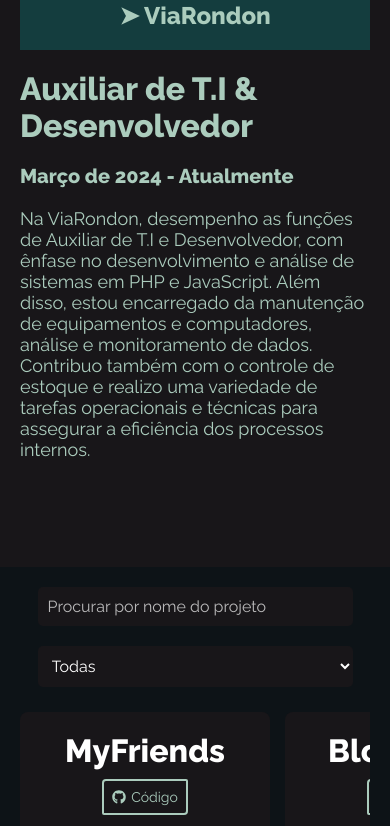
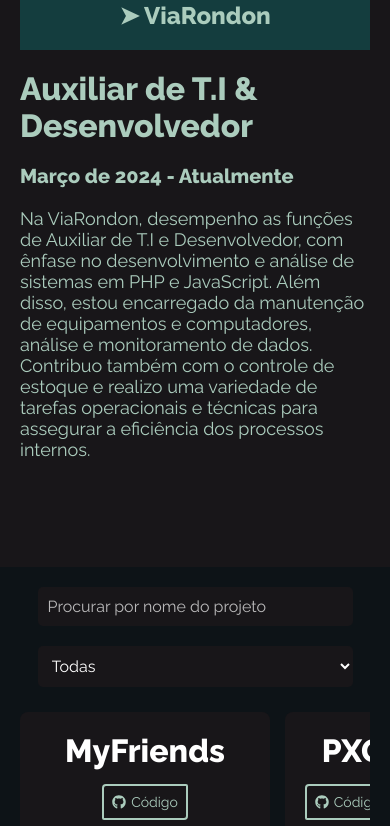
Before and after one commit to oPedroFlores/portfolio2, a React (Create React App) app: page / in a window 390 px wide. Shown: the part 2270-3096 px from the top of the page. Built offline with nearby package versions, Linux system fonts and the light colour scheme.

Commit message:
Add next | pxg helper

```diff
--- a/src/css/Projects.module.css
+++ b/src/css/Projects.module.css
@@ -191,6 +191,9 @@
   .filterContainer {
     flex-direction: column;
   }
+  .links {
+    position: relative !important;
+  }
   .filterContainer input {
     width: 90%;
   }
@@ -245,3 +248,11 @@
     padding: 10px 10px;
   }
 }
+
+.links {
+  top: 5px;
+  position: absolute;
+  display: flex;
+  justify-content: space-between;
+  width: 100%;
+}
--- a/src/img/projectImages.js
+++ b/src/img/projectImages.js
@@ -1,8 +1,9 @@
-import image1 from '../img/projectImages/myfriends.gif';
-import image2 from '../img/projectImages/blognode.png';
-import image3 from '../img/projectImages/crudreactnode.png';
-import image4 from '../img/projectImages/simple-logineregister.png';
-import image5 from '../img/projectImages/bike-landingpage.png';
+import image1 from "../img/projectImages/myfriends.gif";
+import image2 from "../img/projectImages/blognode.png";
+import image3 from "../img/projectImages/crudreactnode.png";
+import image4 from "../img/projectImages/simple-logineregister.png";
+import image5 from "../img/projectImages/bike-landingpage.png";
+import image6 from "../img/projectImages/pxghelper.png";
 
 // eslint-disable-next-line import/no-anonymous-default-export
-export default [image1, image2, image3, image4, image5];
+export default [image1, image2, image3, image4, image5, image6];
--- a/src/pages/components/ProjectCard.jsx
+++ b/src/pages/components/ProjectCard.jsx
@@ -1,8 +1,8 @@
-import React from 'react';
-import images from '../../img/projectImages';
+import React from "react";
+import images from "../../img/projectImages";
 
-import { FaGithub } from 'react-icons/fa';
-import { TbWorldWww } from 'react-icons/tb';
+import { FaGithub } from "react-icons/fa";
+import { TbWorldWww } from "react-icons/tb";
 
 const ProjectCard = ({ projects, styles }) => {
   return (
@@ -12,7 +12,7 @@ const ProjectCard = ({ projects, styles }) => {
           <div className={styles.project}>
             <div className={styles.projectHeader}>
               <h3>{project.name}</h3>
-              <div>
+              <div className={styles.links}>
                 <a
                   href={project.github}
                   target="_blank"
--- a/src/pages/components/TechCard.jsx
+++ b/src/pages/components/TechCard.jsx
@@ -1,5 +1,5 @@
-import React from 'react';
-import styles from '../../css/Tecnologies.module.css';
+import React from "react";
+import styles from "../../css/Tecnologies.module.css";
 import {
   FaJs,
   FaReact,
@@ -9,10 +9,12 @@ import {
   FaPhp,
   FaWordpress,
   FaBootstrap,
-} from 'react-icons/fa';
-import { SiExpress } from 'react-icons/si';
-import { TbBrandMysql } from 'react-icons/tb';
-import { motion } from 'framer-motion';
+} from "react-icons/fa";
+import { SiNextdotjs } from "react-icons/si";
+
+import { SiExpress } from "react-icons/si";
+import { TbBrandMysql } from "react-icons/tb";
+import { motion } from "framer-motion";
 const TechCard = ({ tech, index, largura }) => {
   const iconMapping = {
     js: <FaJs />,
@@ -25,6 +27,7 @@ const TechCard = ({ tech, index, largura }) => {
     wordpress: <FaWordpress />,
     bootstrap: <FaBootstrap />,
     express: <SiExpress />,
+    next: <SiNextdotjs />,
   };
 
   const fadeInAnimationText = {
--- a/src/techs.json
+++ b/src/techs.json
@@ -17,6 +17,15 @@
       "time": "2 Anos",
       "desc": "Tenho um bom conhecimento em React. Já realizei alguns cursos e projetos sobre, inclusive este portfólio foi feito com React e algumas de suas bibliotecas.",
       "icon": "jsx"
+    },
+    {
+      "id": 11,
+      "tec": "Next",
+      "level": 3.5,
+      "levelDesc": "Intermediário",
+      "time": "1 Ano",
+      "desc": "Já possuo uma boa base de conhecimento em Next. Já realizei alguns projetos e estudo sobre Next.",
+      "icon": "next"
     },
     {
       "id": 3,
@@ -111,6 +120,15 @@
       "icon": "jsx"
     },
     {
+      "id": 11,
+      "tec": "Next",
+      "level": 3.5,
+      "levelDesc": "Intermediate",
+      "time": "1 Year",
+      "desc": "I have a solid foundation in Next.js. I have completed several projects and continue to study the framework.",
+      "icon": "next"
+    },
+    {
       "id": 3,
       "tec": "Node",
       "level": 2,
--- a/src/translations.json
+++ b/src/translations.json
@@ -57,6 +57,15 @@
         "tecs": ["JavaScript", "React", "Wordpress", "PHP", "CSS", "HTML"],
         "image": 0,
         "github": "https://github.com/oPedroFlores/MyFriends"
+      },
+      {
+        "id": 6,
+        "name": "PXG Helper",
+        "desc": "O site PXG Helper é um site para ajudar os jogadores de PXG com informações sobre o jogo. Ele possui sistemas de comentários, contas, e muito mais.",
+        "tecs": ["JavaScript", "Next.js", "JWT", "Firebase"],
+        "image": 5,
+        "github": "https://github.com/oPedroFlores/pxg-helper",
+        "link": "https://pxghelper.vercel.app/"
       },
       {
         "id": 2,
@@ -246,6 +255,16 @@
         "github": "https://github.com/oPedroFlores/MyFriends"
       },
       {
+        "id": 6,
+        "name": "PXG Helper",
+        "desc": "The PXG Helper website is a platform designed to assist PXG players with game information. It features comment systems, user accounts, and much more.",
+        "tecs": ["JavaScript", "Next.js", "JWT", "Firebase"],
+        "image": 5,
+        "github": "https://github.com/oPedroFlores/pxg-helper",
+        "link": "https://pxghelper.vercel.app/"
+      },
+
+      {
         "id": 2,
         "name": "Blog Node",
         "desc": "Blog Node was a project I created based on a Node course. It allows the creation of users, articles, and article categories. It has route protection.",
```
Also changed, not shown: src/img/projectImages/pxghelper.png (added).
